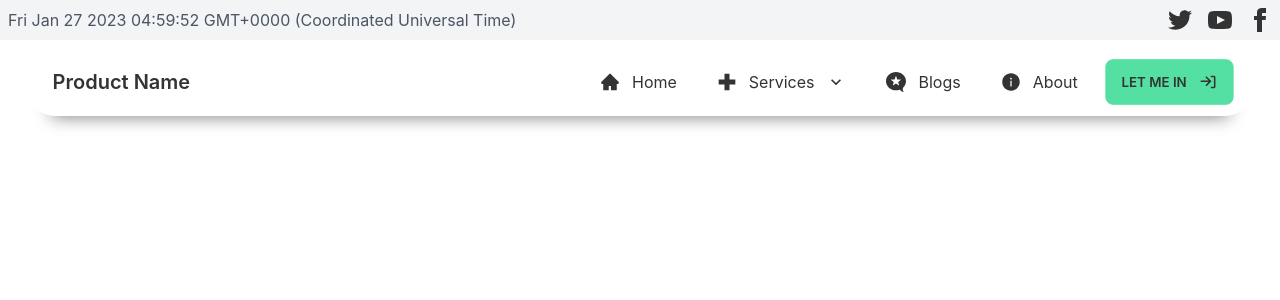
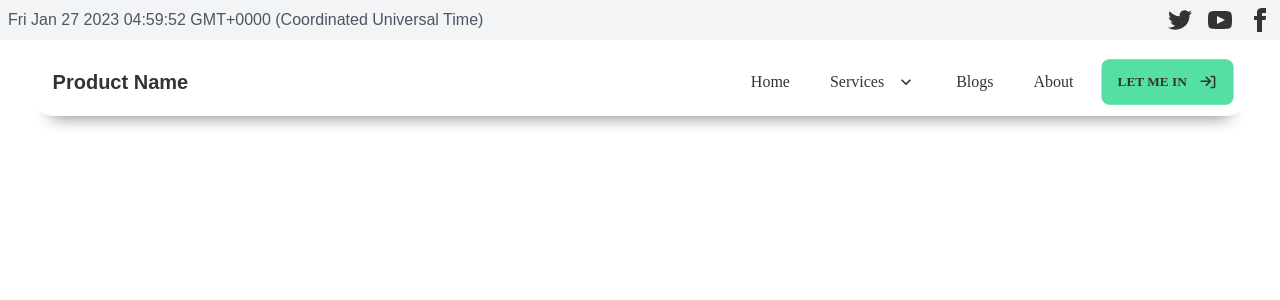
Before and after one commit to AnikKDev/ic-frontend-telemedicine, a React (Create React App) app: page / in a window 1280 px wide. Shown: the top 300 px of the page. Built offline with nearby package versions, Linux system fonts and the light colour scheme.

Commit message:
removed icons and changed fonts

```diff
--- a/src/Pages/SharedPages/Navbar/Navbar.js
+++ b/src/Pages/SharedPages/Navbar/Navbar.js
@@ -1,25 +1,14 @@
 import React from "react";
 import styles from "./Navbar.module.css";
-import { AiFillHome, AiFillInfoCircle } from "react-icons/ai";
-import { BiPlusMedical } from "react-icons/bi";
-import { SiMicrodotblog } from "react-icons/si";
 import { CgLogIn } from "react-icons/cg";
 const Navbar = () => {
   const menuOptions = (
     <>
       <li className="mx-1">
-        <a>
-          <span>
-            <AiFillHome size={20} />
-          </span>{" "}
-          Home
-        </a>
+        <a>Home</a>
       </li>
       <li className="mx-1" tabIndex={0}>
         <a>
-          <span>
-            <BiPlusMedical size={20} />
-          </span>{" "}
           Services
           <svg
             className="fill-current"
@@ -41,20 +30,10 @@ const Navbar = () => {
         </ul>
       </li>
       <li className="mx-1">
-        <a>
-          <span>
-            <SiMicrodotblog size={20} />
-          </span>{" "}
-          Blogs
-        </a>
+        <a>Blogs</a>
       </li>
       <li className="mx-1">
-        <a>
-          <span>
-            <AiFillInfoCircle size={20} />
-          </span>
-          About
-        </a>
+        <a>About</a>
       </li>
       <li className="mx-1">
         <a className="btn btn-secondary">
@@ -67,7 +46,9 @@ const Navbar = () => {
     </>
   );
   return (
-    <div className={`navbar bg-base-100 ${styles.navContent__parent}`}>
+    <div
+      className={`navbar justify-between bg-base-100 ${styles.navContent__parent}`}
+    >
       <div className="navbar-start">
         <div className="dropdown">
           <label tabIndex={0} className="btn btn-ghost lg:hidden">
--- a/src/Pages/SharedPages/Navbar/Navbar.module.css
+++ b/src/Pages/SharedPages/Navbar/Navbar.module.css
@@ -5,12 +5,12 @@
   margin: 8px auto;
   padding: 10px;
 }
-.navContent__container li a:hover {
-  /* background-color: #80ffdb; */
+.navContent__container li a {
+  font-family: "Poppins", "Times New Roman", Times, serif;
 }
 .navbar__nestedNav {
   border-radius: none;
-  width: 9rem;
+  width: 11rem;
   transition: 0.5s;
 }
 .navbar__nestedNav li {
@@ -20,6 +20,7 @@
   transition: 0.3s;
   cursor: pointer;
   font-weight: 500;
+  font-family: "Poppins", "Times New Roman", Times, serif;
 }
 .navbar__nestedNav li:hover {
   color: #55e0a3;
--- a/src/index.css
+++ b/src/index.css
@@ -1,7 +1,11 @@
 @tailwind base;
 @tailwind components;
 @tailwind utilities;
-body {
+@import url("https://fonts.googleapis.com/css2?family=Poppins:wght@300;400;500;600&display=swap");
+* {
+  font-family: "Poppins", sans-serif;
+}
+/* body {
   margin: 0;
   font-family: -apple-system, BlinkMacSystemFont, "Segoe UI", "Roboto", "Oxygen",
     "Ubuntu", "Cantarell", "Fira Sans", "Droid Sans", "Helvetica Neue",
@@ -13,4 +17,4 @@ body {
 code {
   font-family: source-code-pro, Menlo, Monaco, Consolas, "Courier New",
     monospace;
-}
+} */
```
